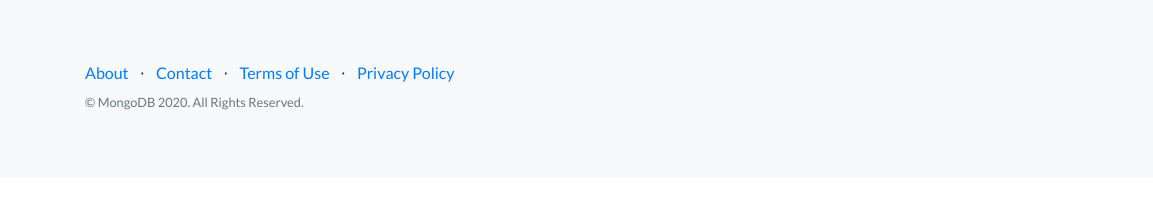
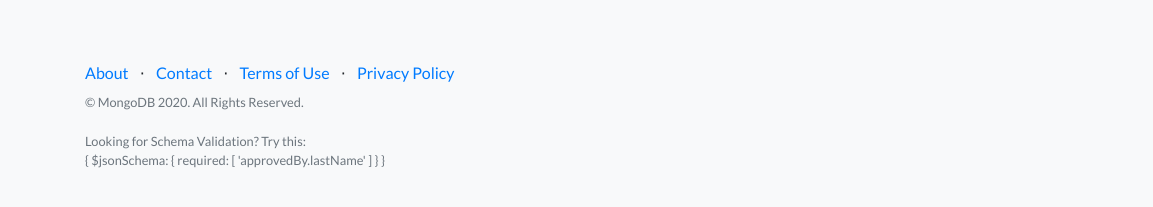
Before and after one commit to janosj/mongodb-microdemos, a website: page fastIteration-webForm/code/web/index.html in a window 1280 px wide. Shown: the part 469-676 px from the top of the page, 0-1153 px from the left. Drawn offline with nearby package versions, Linux system fonts and the light colour scheme.

Commit message:
Display Schema Validation rule on web form

```diff
--- a/fastIteration-webForm/code/web/index.html
+++ b/fastIteration-webForm/code/web/index.html
@@ -108,7 +108,10 @@
             </li>
           </ul>
           <p class="text-muted small mb-4 mb-lg-0">
-            &copy; MongoDB 2020. All Rights Reserved.
+            &copy; MongoDB 2020. All Rights Reserved.<br>
+            <br>
+            Looking for Schema Validation? Try this: <br>
+            { $jsonSchema: { required: [ 'approvedBy.lastName' ] } }
           </p>
         </div>
         <div class="col-lg-6 h-100 text-center text-lg-right my-auto">
```
Also changed, not shown: fastIteration-webForm/code/web/index-v1-backup-copy.html (+3 -0 lines), fastIteration-webForm/code/web/index-v2-backup-copy.html (+3 -0 lines).
